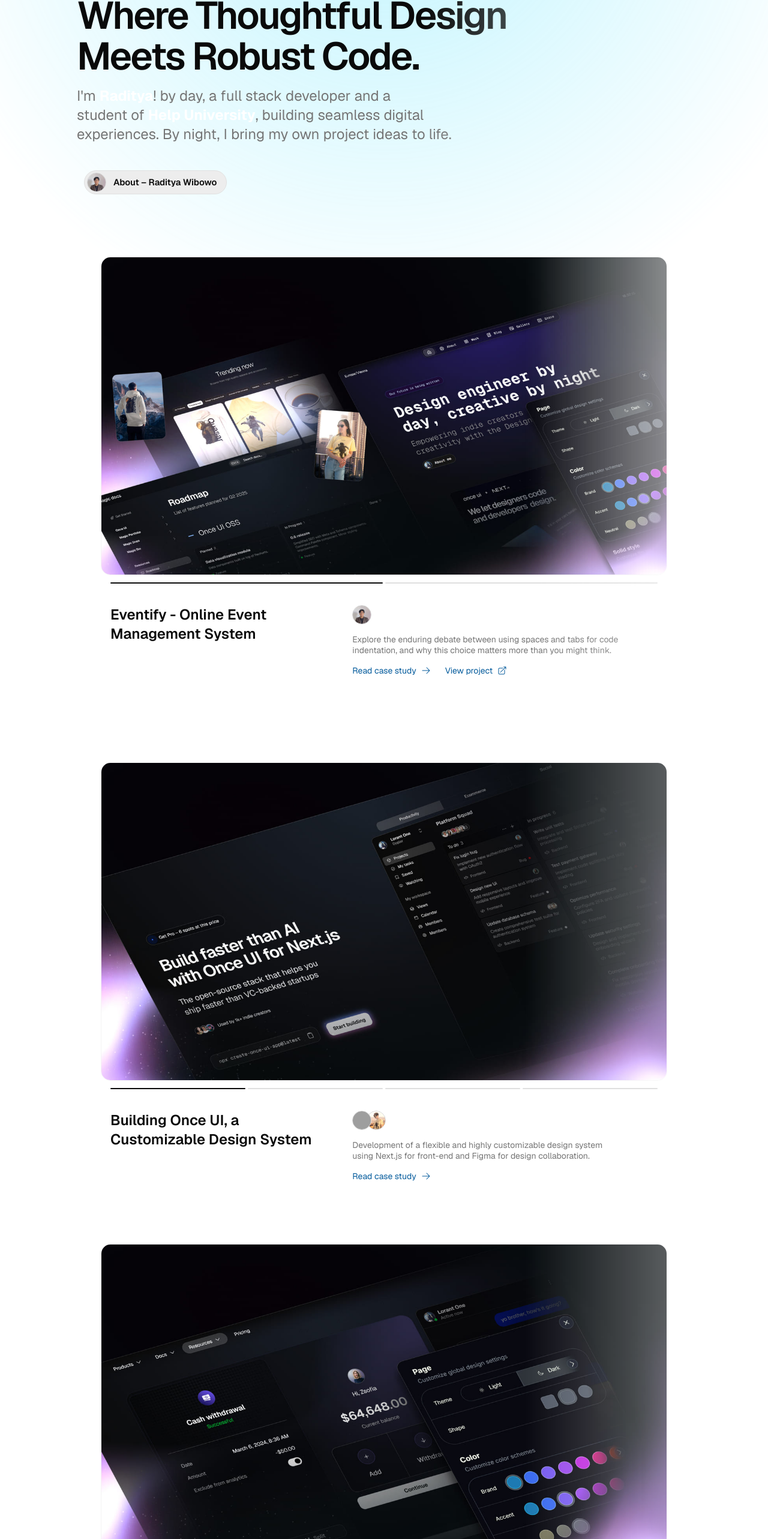
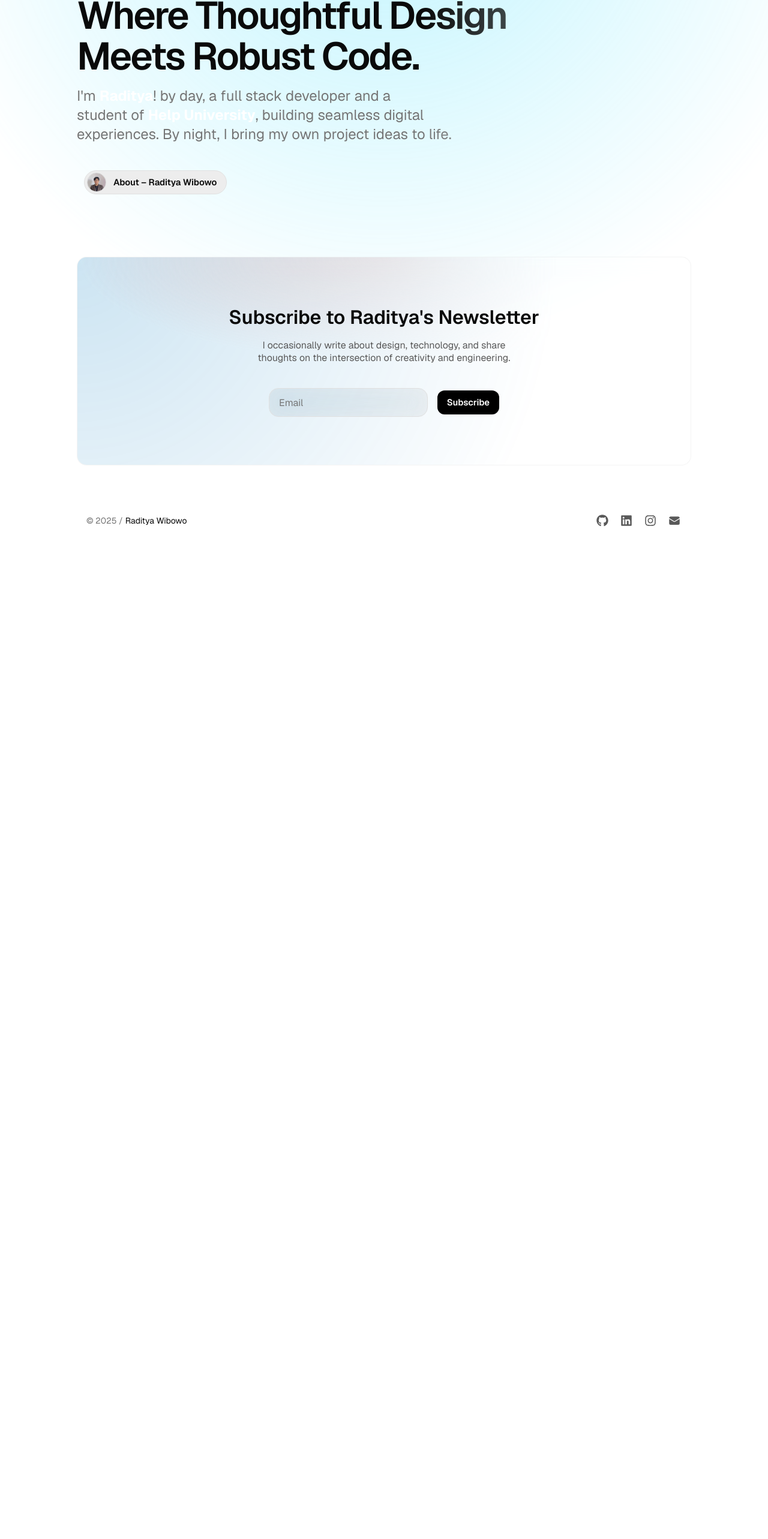
Before and after one commit to Radityaaaa/Raditya-portfolio, a Next.js app: page / in a window 1280 px wide. Shown: the part 224-2790 px from the top of the page at 60% size. After the commit the page ends 1120 px from the top, so only its background shows below. Built offline with nearby package versions, Linux system fonts and the light colour scheme; grey boxes are pictures that could not be loaded.

Commit message:
Update page.tsx

```diff
--- a/src/app/page.tsx
+++ b/src/app/page.tsx
@@ -77,10 +77,10 @@ export default function Home() {
           </RevealFx>
         </Column>
       </Column>
-      <RevealFx translateY="16" delay={0.6}>
+      {/* <RevealFx translateY="16" delay={0.6}>
         <Projects range={[1, 1]} />
       </RevealFx>
-      {/* {routes["/blog"] && (
+      {routes["/blog"] && (
         <Flex fillWidth gap="24" mobileDirection="column">
           <Flex flex={1} paddingLeft="l" paddingTop="24">
             <Heading as="h2" variant="display-strong-xs" wrap="balance">
@@ -91,8 +91,8 @@ export default function Home() {
             <Posts range={[1, 2]} columns="2" />
           </Flex>
         </Flex>
-      )} */}
-      <Projects range={[2]} />
+      )}
+      <Projects range={[2]} /> */}
       {newsletter.display && <Mailchimp newsletter={newsletter} />}
     </Column>
   );
```
